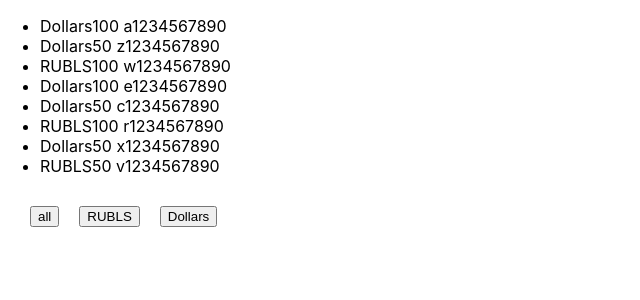
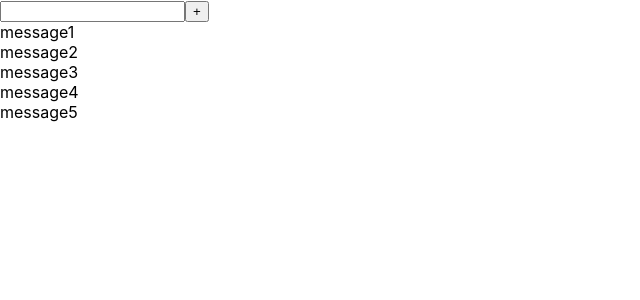
Before and after one commit to DevDiaryAZ/microtasks, a React (Create React App) app: page / in a window 1280 px wide. Shown: the top 300 px of the page, without its empty margins (0-640 px from the left). Built offline with nearby package versions, Linux system fonts and the light colour scheme.

Commit message:
added NewInput component with universal Input, ButtonInput components

```diff
--- a/src/App.tsx
+++ b/src/App.tsx
@@ -5,12 +5,17 @@ import './App.css';
 // import {NewComponentMap} from "./map/NewComponentMap";
 // import {NewButton} from "./button/NewButton";
 // import {HookUseState} from "./hook/HookUseState";
-import {NewComponentFilter} from "./filter/NewComponentFilter";
+// import {NewComponentFilter} from "./filter/NewComponentFilter";
 import {useState} from "react";
+import {NewInput} from "./input/NewInput";
 
-type FilterType = 'all' | 'Dollars' | 'RUBLS'
+// type FilterType = 'all' | 'Dollars' | 'RUBLS'
+export type MessageType = {
+    message: string
+}
 
 function App() {
+    // ---***--- for NewComponentMap ---***---
     // const students = [
     //     {id: 1, name: "James", age: 8},
     //     {id: 2, name: "Robert", age: 18},
@@ -40,37 +45,59 @@ function App() {
     //     {manufacturer:'Mercedes', model:'e63s'},
     //     {manufacturer:'Audi', model:'rs6'}
     // ]
+    // ---***--- end for NewComponentMap ---***---
+
+    // ---***--- for NewButton ---***---
     // const Button1Foo = (subscriber: string, age: number) => {
     //     console.log(subscriber + ' age: ' + age)
     // }
     // const Button3Foo = () => {
     //     console.log("I am stupid button")
     // }
-    const [money, setMoney] = useState([
-        {banknotes: 'Dollars', value: 100, number: ' a1234567890'},
-        {banknotes: 'Dollars', value: 50, number: ' z1234567890'},
-        {banknotes: 'RUBLS', value: 100, number: ' w1234567890'},
-        {banknotes: 'Dollars', value: 100, number: ' e1234567890'},
-        {banknotes: 'Dollars', value: 50, number: ' c1234567890'},
-        {banknotes: 'RUBLS', value: 100, number: ' r1234567890'},
-        {banknotes: 'Dollars', value: 50, number: ' x1234567890'},
-        {banknotes: 'RUBLS', value: 50, number: ' v1234567890'},
-    ])
+    // ---***--- end for NewButton ---***---
 
-    const [filter, setFilter] = useState<FilterType>('all')
+    // ---***--- for NewComponentFilter ---***---
+    // const [money, setMoney] = useState([
+    //     {banknotes: 'Dollars', value: 100, number: ' a1234567890'},
+    //     {banknotes: 'Dollars', value: 50, number: ' z1234567890'},
+    //     {banknotes: 'RUBLS', value: 100, number: ' w1234567890'},
+    //     {banknotes: 'Dollars', value: 100, number: ' e1234567890'},
+    //     {banknotes: 'Dollars', value: 50, number: ' c1234567890'},
+    //     {banknotes: 'RUBLS', value: 100, number: ' r1234567890'},
+    //     {banknotes: 'Dollars', value: 50, number: ' x1234567890'},
+    //     {banknotes: 'RUBLS', value: 50, number: ' v1234567890'},
+    // ])
+    //
+    // const [filter, setFilter] = useState<FilterType>('all')
+    //
+    // let currentMoney = money;
+    //
+    // if (filter === "Dollars") {
+    //     currentMoney = money.filter(el => el.banknotes === "Dollars")
+    // }
+    // if (filter === "RUBLS") {
+    //     currentMoney = money.filter(el => el.banknotes === "RUBLS")
+    // }
+    //
+    // const onClickFilterHandler = (buttonName: FilterType) => {
+    //     setFilter(buttonName)
+    // }
+    // ---***--- end for NewComponentFilter ---***---
 
-    let currentMoney = money;
+    // ---***--- for NewInput ---***---
+    const [message, setMessage] = useState<MessageType[]>([
+            {message: 'message1'},
+            {message: 'message2'},
+            {message: 'message3'},
+            {message: 'message4'},
+            {message: 'message5'}
+        ]
+    )
 
-    if (filter === "Dollars") {
-        currentMoney = money.filter(el => el.banknotes === "Dollars")
+    const addMessage = (newMessage: MessageType) => {
+        setMessage([newMessage,...message])
     }
-    if (filter === "RUBLS") {
-        currentMoney = money.filter(el => el.banknotes === "RUBLS")
-    }
-
-    const onClickFilterHandler = (buttonName: FilterType) => {
-        setFilter(buttonName)
-    }
+    // ---***--- end for NewInput ---***---
 
     return (
         <>
@@ -82,7 +109,8 @@ function App() {
             {/*<NewButton name={'MyYouTubeChannel-2'} callback={()=>Button1Foo('I am Ivan!', 35)}/>*/}
             {/*<NewButton name={'MyYouTubeChannel-3'} callback={Button3Foo}/>*/}
             {/*<HookUseState/>*/}
-            <NewComponentFilter currentMoney = {currentMoney} onClickFilterHandler={onClickFilterHandler}/>
+            {/*<NewComponentFilter currentMoney = {currentMoney} onClickFilterHandler={onClickFilterHandler}/> */}
+            <NewInput message={message} addMessage={addMessage}/>
         </>
 
     );
--- /dev/null
+++ b/src/input/FullInput/FullInput.tsx
@@ -0,0 +1,24 @@
+import {ChangeEvent, useState} from "react";
+import {MessageType} from "../../App";
+
+type FullInputPropsType = {
+    addMessage: (newMessage: MessageType) => void
+}
+
+export const FullInput = (props: FullInputPropsType) => {
+    const [inputValue, setInputValue] = useState<string>("")
+
+    const onChangeInputHandler = (event: ChangeEvent<HTMLInputElement>) => {
+        setInputValue(event.currentTarget.value)
+    }
+
+    const onClickButtonHandler = () => {
+        props.addMessage({"message": inputValue})
+        setInputValue("");
+    }
+
+    return (<div>
+        <input type="text" onChange={onChangeInputHandler} value = {inputValue}/>
+        <button onClick={onClickButtonHandler}>+</button>
+    </div>)
+}
--- /dev/null
+++ b/src/input/JustInput/JustInput.tsx
@@ -0,0 +1,17 @@
+// universal Input component
+import {ChangeEvent} from "react";
+
+type JustInputPropsType = {
+    value: string
+    setTitle: (value: string) => void
+}
+
+export const JustInput = (props: JustInputPropsType) => {
+    const onChangeInputHandler = (event: ChangeEvent<HTMLInputElement>) => {
+        props.setTitle(event.currentTarget.value)
+    }
+
+    return (
+        <input type="text" onChange={onChangeInputHandler} value={props.value}/>
+    )
+}
--- /dev/null
+++ b/src/input/JustInputButton/JustInputButton.tsx
@@ -0,0 +1,14 @@
+// universal ButtonInput component
+type JustInputButtonPropsType = {
+    name: string
+    callBack: () => void
+}
+
+export const JustInputButton = (props: JustInputButtonPropsType) => {
+    const onClickButtonHandler = () => {
+        props.callBack()
+    }
+    return (
+        <button onClick={onClickButtonHandler}>{props.name}</button>
+    )
+}
--- /dev/null
+++ b/src/input/NewInput.tsx
@@ -0,0 +1,26 @@
+import {MessageType} from "../App";
+// import {FullInput} from "./FullInput/FullInput";
+import {JustInput} from "./JustInput/JustInput";
+import {JustInputButton} from "./JustInputButton/JustInputButton";
+import {useState} from "react";
+
+type NewInputPropsType = {
+    message: MessageType[]
+    addMessage: (newMessage: MessageType) => void
+}
+
+export const NewInput = (props: NewInputPropsType) => {
+    const [inputValue, setInputValue] = useState<string>("")
+    const onClickButtonHandler = () => {
+        props.addMessage({"message": inputValue})
+        setInputValue("");
+    }
+    return <div>
+        {/*<FullInput addMessage = {props.addMessage}/>*/}
+        <div>
+            <JustInput setTitle={setInputValue} value={inputValue}/>
+            <JustInputButton name="+" callBack={onClickButtonHandler}/>
+        </div>
+        {props.message.map((el, index) => <div key={index}>{el.message}</div>)}
+    </div>
+}
```
